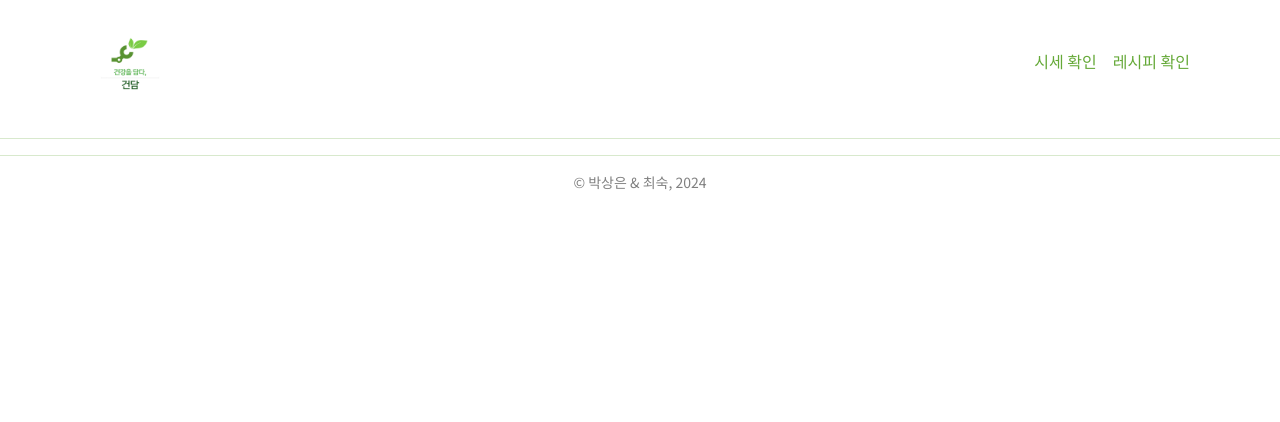
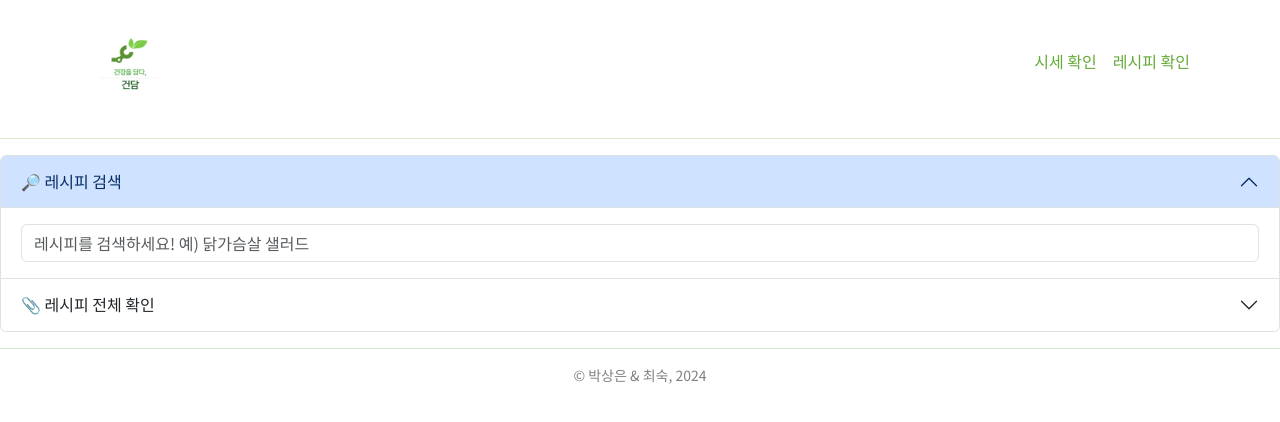
Before and after one commit to More-Easy-Healthy-Pleasure/Frontend, a React (Create React App) app in the folder frontend/: page /Recipe in a window 1280 px wide. Shown: the top 422 px of the page. Built offline with nearby package versions, Linux system fonts and the light colour scheme.

Commit message:
UPDATE : 검색 바 생성

```diff
--- a/frontend/src/view/Recipe/Recipe.jsx
+++ b/frontend/src/view/Recipe/Recipe.jsx
@@ -4,11 +4,14 @@ import './Recipe.css';
 
 import Navibar from "../../Component/Navibar";
 import Footer from "../../Component/Footer";
+import RecipeContainer from "./RecipeContainer";
+
 
 function Recipe() {
     return (
         <>
             <Navibar></Navibar>
+            <RecipeContainer></RecipeContainer>
             <Footer></Footer>
         </>
 
--- /dev/null
+++ b/frontend/src/view/Recipe/RecipeContainer.jsx
@@ -0,0 +1,81 @@
+import React, { useState } from "react";
+import { Accordion, Form, ListGroup } from "react-bootstrap";
+import './Recipe.css';
+import data from './data.json'; // 데이터 가져오기
+
+function RecipeContainer() {
+    const [searchTerm, setSearchTerm] = useState(""); // 사용자 입력값 상태 설정
+    const [selectedRecipe, setSelectedRecipe] = useState(null); // 선택된 레시피 상태 설정
+
+    // 검색어 입력 시 호출되는 함수
+    const handleChange = (e) => {
+        setSearchTerm(e.target.value);
+        setSelectedRecipe(null); // 검색어 변경 시 선택된 레시피 초기화
+    };
+
+    // 검색어와 일치하는 레시피 필터링하는 함수
+    const searchRecipes = () => {
+        return data.data.filter(recipe =>
+            recipe.name.toLowerCase().includes(searchTerm.toLowerCase())
+        );
+    };
+
+    // 레시피 상세 정보 표시하는 함수
+    const showRecipeDetails = (recipe) => {
+        setSelectedRecipe(recipe);
+    };
+
+    return (
+        <>
+            <Accordion defaultActiveKey="0">
+                <Accordion.Item eventKey="0">
+                    <Accordion.Header>🔎 레시피 검색</Accordion.Header>
+                    <Accordion.Body>
+                        {/* 검색 폼 */}
+                        <Form.Group>
+                            <Form.Control
+                                type="text"
+                                placeholder="레시피를 검색하세요! 예) 닭가슴살 샐러드"
+                                onChange={handleChange}
+                                value={searchTerm}
+                            />
+                        </Form.Group>
+                        {/* 검색 결과 */}
+                        {searchTerm !== "" && (
+                            <ListGroup>
+                                {searchRecipes().map(recipe => (
+                                    <ListGroup.Item
+                                        key={recipe.id}
+                                        onClick={() => showRecipeDetails(recipe)}
+                                        action
+                                    >
+                                        {recipe.name}
+                                    </ListGroup.Item>
+                                ))}
+                            </ListGroup>
+                        )}
+                    </Accordion.Body>
+                    {/* 선택된 레시피의 상세 정보 표시 */}
+                    {selectedRecipe && (
+                        <div className="recipe-details" style={{width: "80%", margin:"auto"}}>
+                            <hr></hr>
+                            <h3>{selectedRecipe.name}</h3>
+                            <hr></hr>
+                            <p>재료: {selectedRecipe.ingredient.join(", ")}</p>
+                            <p>칼로리: {selectedRecipe.kcal}</p>
+                            <p>레시피: {selectedRecipe.recipe.join(", ")}</p>
+                        </div>
+                    )}
+                </Accordion.Item>
+                <Accordion.Item eventKey="1">
+                    <Accordion.Header>📎 레시피 전체 확인</Accordion.Header>
+                    <Accordion.Body>
+
+                    </Accordion.Body>
+                </Accordion.Item>
+            </Accordion>
+        </>
+    );
+}
+
+export default RecipeContainer;
--- /dev/null
+++ b/frontend/src/view/Recipe/data.json
@@ -0,0 +1,18 @@
+{
+    "data": [
+        {
+            "id": 1,
+            "name": "닭가슴살 샐러드",
+            "ingredient": ["닭가슴살", "양배추", "적채"],
+            "kcal": 230,
+            "recipe": ["1. 닭가슴살을 잘게 자른다.", "2. 드레싱을 뿌린다."]
+        },
+        {
+            "id": 2,
+            "name": "닭가슴살 포케",
+            "ingredient": ["닭가슴살", "양배추", "적채", "현미밥"],
+            "kcal": 550,
+            "recipe": ["1. 닭가슴살을 잘게 자른다.", "2. 드레싱을 뿌린다."]
+        }
+    ]
+}
```
